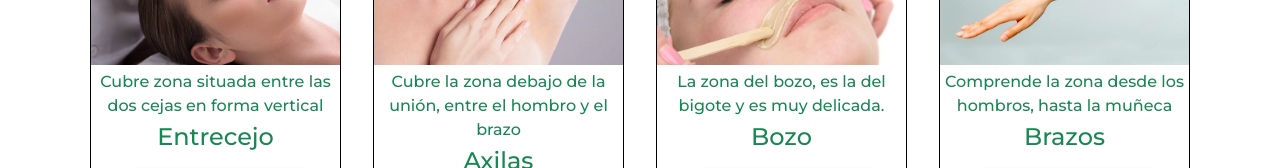
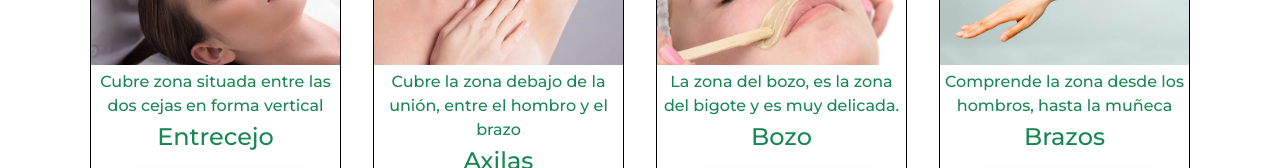
Before and after one commit to diego-allsafe/proyecto-bootstrap, a website: page pages/depilacion.html in a window 1280 px wide. Shown: the part 463-631 px from the top of the page. Drawn offline with nearby package versions, Linux system fonts and the light colour scheme.

Commit message:
modifique descripcion bozo

```diff
--- a/pages/depilacion.html
+++ b/pages/depilacion.html
@@ -130,7 +130,7 @@
               />
             </div>
             <p class="p-zonasMujer">
-              La zona del bozo, es la del bigote y es muy delicada.
+              La zona del bozo, es la zona del bigote y es muy delicada.
             </p>
             <h3>Bozo</h3>
             <form action="">
```
